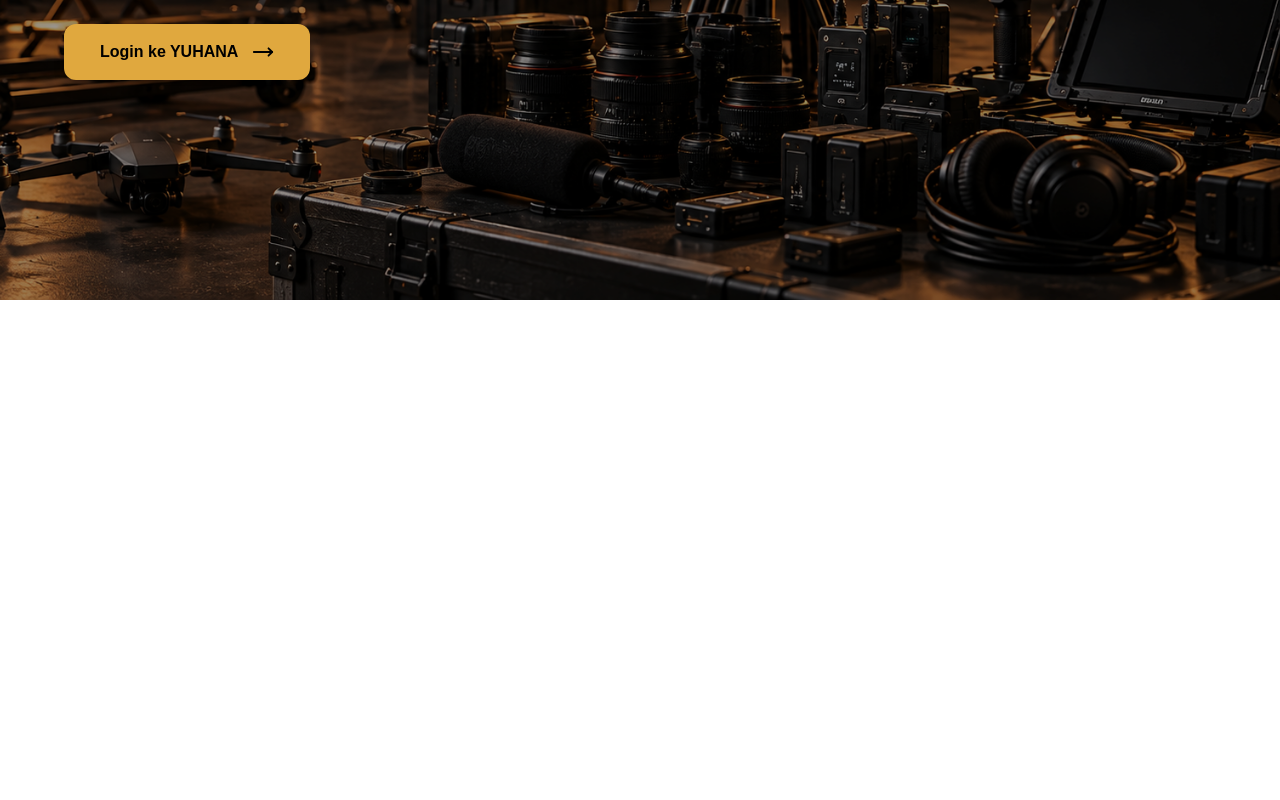
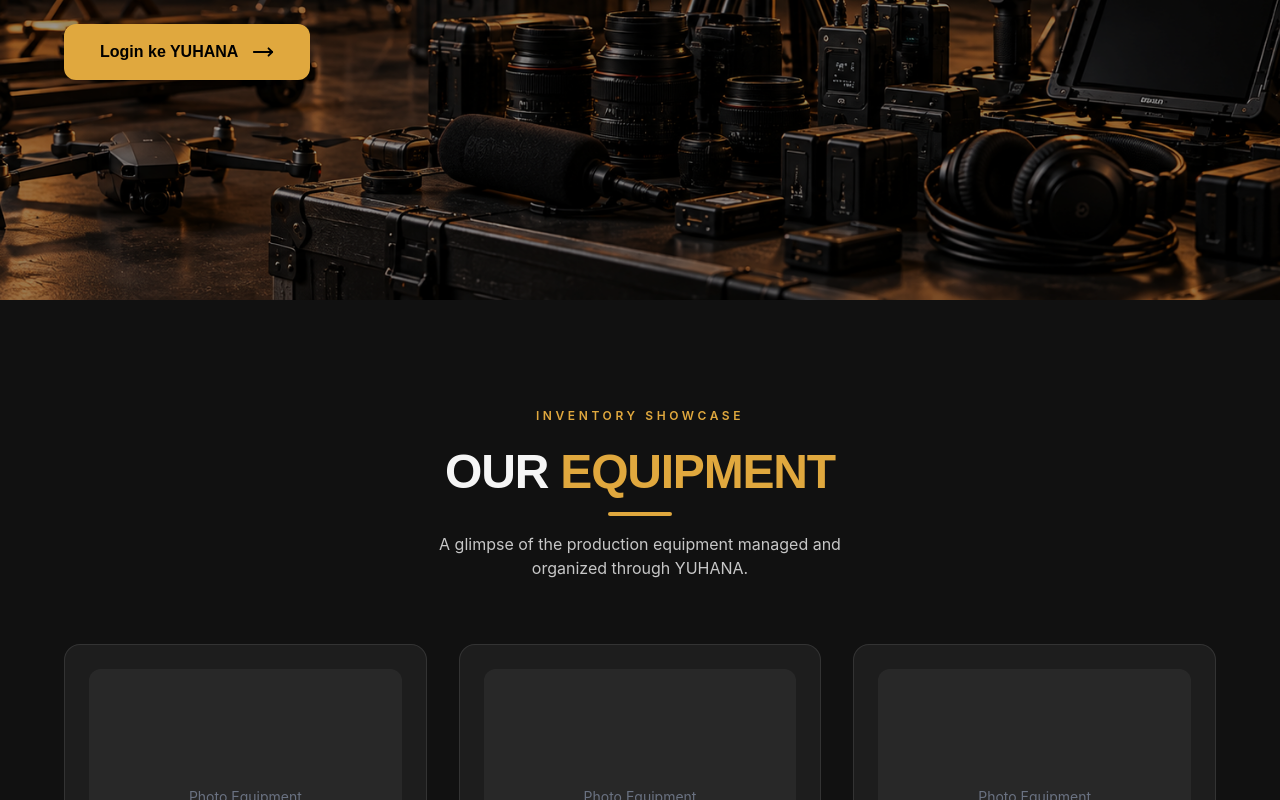
Before and after one commit to ekakurniaiioo/YUHANA---Sistem-Inventori, a React (Vite) app: page / in a window 1280 px wide. Shown: the part 500-1300 px from the top of the page. Before the commit the page ends 800 px from the top, so only its background shows below. Built offline with nearby package versions, Linux system fonts and the light colour scheme.

Commit message:
feat: add Equipment component and make Navbar fixed

```diff
--- /dev/null
+++ b/src/assets/components/Equipment.jsx
@@ -0,0 +1,128 @@
+export function Equipment() {
+  return (
+    <section id="product" className="min-h-screen bg-background py-24 px-16">
+      <div className="max-w-7xl mx-auto">
+        <div className="flex flex-col items-center text-center gap-3 mb-16">
+          <span className="text-xs font-inter font-semibold tracking-[0.3em] text-gold uppercase py-3">
+            Inventory Showcase
+          </span>
+
+          <h2 className="text-5xl font-poppins font-bold text-text tracking-tight">
+            OUR <span className="text-gold">EQUIPMENT</span>
+          </h2>
+
+          <div className="w-16 h-1 bg-gold rounded-full my-1" />
+
+          <p className="text-base font-inter text-text/80 max-w-md">
+            A glimpse of the production equipment managed and organized through
+            YUHANA.
+          </p>
+        </div>
+
+        <div className="grid grid-cols-3 gap-8">
+          <div className="bg-white/5 border border-white/10 rounded-2xl p-6 hover:border-gold/50 transition-all duration-300 group">
+            <div className="w-full h-64 bg-white/5 rounded-xl mb-4 overflow-hidden flex items-center justify-center">
+              <span className="text-gray-500 text-sm font-inter">
+                Photo Equipment
+              </span>
+            </div>
+            <span className="text-xs font-poppins text-gold font-semibold uppercase tracking-wider">
+              Type
+            </span>
+            <h3 className="text-xl font-poppins font-bold text-text mt-1 group-hover:text-gold transition-colors">
+              Name Equipment
+            </h3>
+            <p className="text-xs font-inter text-text/70 mt-2">
+              Description Equipment
+            </p>
+          </div>
+
+          <div className="bg-white/5 border border-white/10 rounded-2xl p-6 hover:border-gold/50 transition-all duration-300 group">
+            <div className="w-full h-64 bg-white/5 rounded-xl mb-4 overflow-hidden flex items-center justify-center">
+              <span className="text-gray-500 text-sm font-inter">
+                Photo Equipment
+              </span>
+            </div>
+            <span className="text-xs font-poppins text-gold font-semibold uppercase tracking-wider">
+              Type
+            </span>
+            <h3 className="text-xl font-poppins font-bold text-text mt-1 group-hover:text-gold transition-colors">
+              Name Equipment
+            </h3>
+            <p className="text-xs font-inter text-text/70 mt-2">
+              Description Equipment
+            </p>
+          </div>
+
+          <div className="bg-white/5 border border-white/10 rounded-2xl p-6 hover:border-gold/50 transition-all duration-300 group">
+            <div className="w-full h-64 bg-white/5 rounded-xl mb-4 overflow-hidden flex items-center justify-center">
+              <span className="text-gray-500 text-sm font-inter">
+                Photo Equipment
+              </span>
+            </div>
+            <span className="text-xs font-poppins text-gold font-semibold uppercase tracking-wider">
+              Type
+            </span>
+            <h3 className="text-xl font-poppins font-bold text-text mt-1 group-hover:text-gold transition-colors">
+              Name Equipment
+            </h3>
+            <p className="text-xs font-inter text-text/70 mt-2">
+              Description Equipment
+            </p>
+          </div>
+
+          <div className="bg-white/5 border border-white/10 rounded-2xl p-6 hover:border-gold/50 transition-all duration-300 group">
+            <div className="w-full h-64 bg-white/5 rounded-xl mb-4 overflow-hidden flex items-center justify-center">
+              <span className="text-gray-500 text-sm font-inter">
+                Photo Equipment
+              </span>
+            </div>
+            <span className="text-xs font-poppins text-gold font-semibold uppercase tracking-wider">
+              Type
+            </span>
+            <h3 className="text-xl font-poppins font-bold text-text mt-1 group-hover:text-gold transition-colors">
+              Name Equipment
+            </h3>
+            <p className="text-xs font-inter text-text/70 mt-2">
+              Description Equipment
+            </p>
+          </div>
+
+          <div className="bg-white/5 border border-white/10 rounded-2xl p-6 hover:border-gold/50 transition-all duration-300 group">
+            <div className="w-full h-64 bg-white/5 rounded-xl mb-4 overflow-hidden flex items-center justify-center">
+              <span className="text-gray-500 text-sm font-inter">
+                Photo Equipment
+              </span>
+            </div>
+            <span className="text-xs font-poppins text-gold font-semibold uppercase tracking-wider">
+              Type
+            </span>
+            <h3 className="text-xl font-poppins font-bold text-text mt-1 group-hover:text-gold transition-colors">
+              Name Equipment
+            </h3>
+            <p className="text-xs font-inter text-text/70 mt-2">
+              Description Equipment
+            </p>
+          </div>
+
+          <div className="bg-white/5 border border-white/10 rounded-2xl p-6 hover:border-gold/50 transition-all duration-300 group">
+            <div className="w-full h-64 bg-white/5 rounded-xl mb-4 overflow-hidden flex items-center justify-center">
+              <span className="text-gray-500 text-sm font-inter">
+                Photo Equipment
+              </span>
+            </div>
+            <span className="text-xs font-poppins text-gold font-semibold uppercase tracking-wider">
+              Type
+            </span>
+            <h3 className="text-xl font-poppins font-bold text-text mt-1 group-hover:text-gold transition-colors">
+              Name Equipment
+            </h3>
+            <p className="text-xs font-inter text-text/70 mt-2">
+              Description Equipment
+            </p>
+          </div>
+        </div>
+      </div>
+    </section>
+  );
+}
--- a/src/assets/components/Hero.jsx
+++ b/src/assets/components/Hero.jsx
@@ -2,20 +2,20 @@ import { MoveRight } from "lucide-react";
 
 export function Hero() {
   return (
-    <div className="relative w-full h-full">
+    <section id="home" className="relative w-full h-full">
       <img
         src="./Hero.png"
-        alt="Hero Background"
+        alt="Latar belakang peralatan produksi YUHANA"
         className="absolute inset-0 w-full h-full object-cover object-center -z-10"
       />
-      <div className="absolute inset-0 bg-black/40 -z-10" />
+      <div className="absolute inset-0 bg-black/40 -z-10" aria-hidden="true" />
 
       <div className="relative z-10 flex flex-col items-start justify-center h-full max-w-7xl mx-auto px-16 text-left">
         <h1 className="text-8xl font-poppins font-extrabold text-white tracking-wider">
           YUHA<span className="text-gold">NA</span>
         </h1>
 
-        <div className="w-36 h-1.5 bg-gold mt-3 mb-8 rounded-full" />
+        <div className="w-36 h-1.5 bg-gold mt-3 mb-8 rounded-full" aria-hidden="true" />
 
         <p className="text-sm font-inter font-semibold tracking-[0.38em] text-gray-400 uppercase mb-8">
           PRODUCTION EQUIPMENT MANAGEMENT
@@ -31,6 +31,6 @@ export function Hero() {
           <MoveRight size={22} />
         </button>
       </div>
-    </div>
+    </section>
   );
 }
--- a/src/assets/components/LandingPage.jsx
+++ b/src/assets/components/LandingPage.jsx
@@ -1,13 +1,18 @@
 import { Navbar } from "./Navbar";
 import { Hero } from "./Hero";
+import { Equipment } from "./Equipment";
 
 export function LandingPage() {
   return (
-    <main className="min-h-screen">
+    <div className="min-h-screen">
       <header className="relative w-full h-screen overflow-hidden">
         <Navbar />
         <Hero />
       </header>
-    </main>
+
+      <main>
+        <Equipment />
+      </main>
+    </div>
   );
 }
--- a/src/assets/components/Navbar.jsx
+++ b/src/assets/components/Navbar.jsx
@@ -1,6 +1,6 @@
 export function Navbar() {
   return (
-    <nav className="absolute top-0 left-0 right-0 z-20 flex justify-between items-center bg-background/20 backdrop-blur-md border-b border-white/10 px-8 lg:px-16 py-4">
+    <nav className="fixed top-0 left-0 right-0 z-20 flex justify-between items-center bg-background/20 backdrop-blur-md border-b border-white/10 px-8 lg:px-16 py-4">
       <div>
         <a
           href="#"
```
